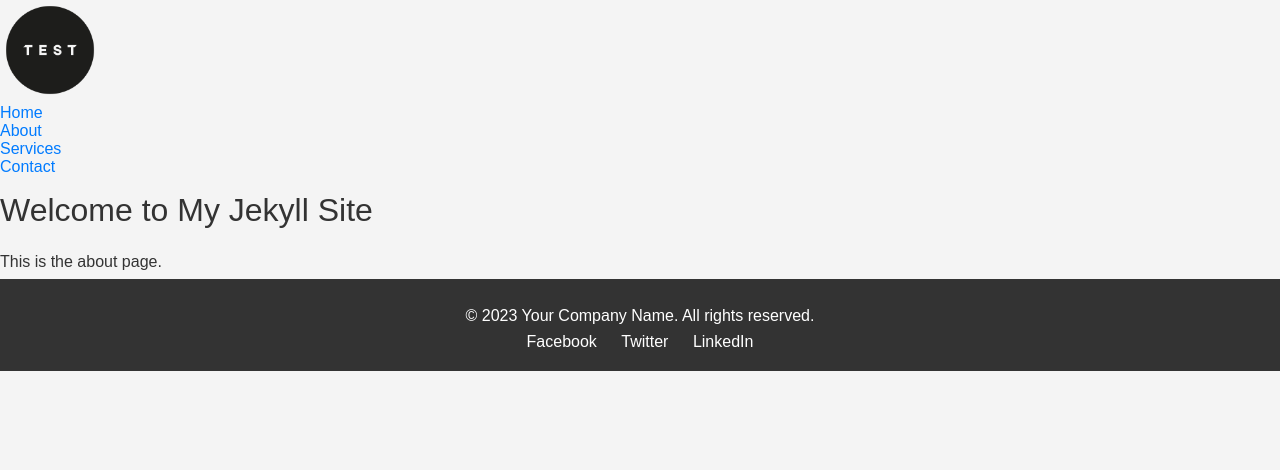
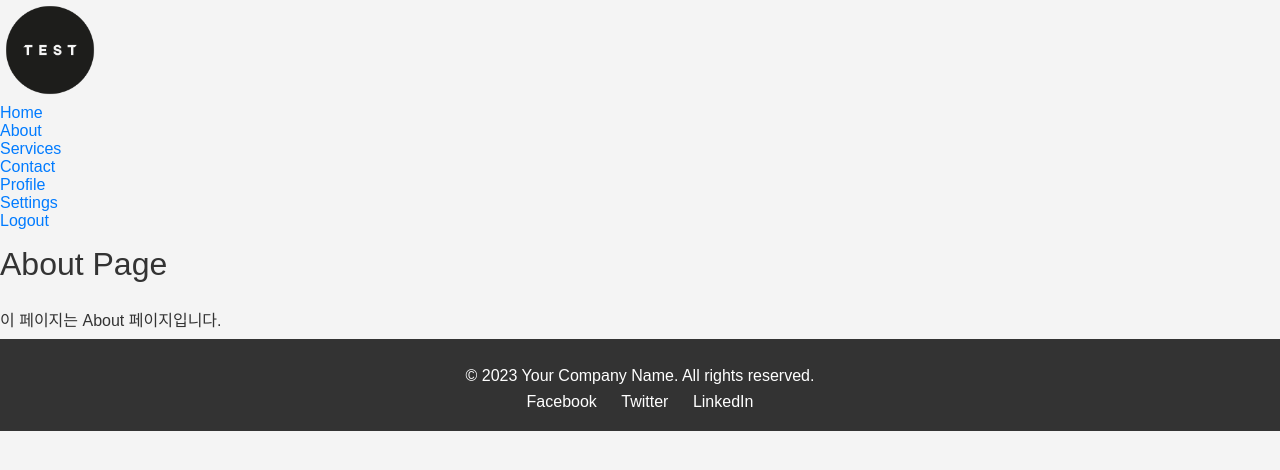
Before and after one commit to currentJob/currentJob.github.io, a Jekyll site: the page built from pages/about.md, in a window 1280 px wide. Shown: the top 470 px of the page. Built offline with Jekyll 4.4.1, drawn with Linux system fonts in a browser that asks for light colours.

Commit message:
🎉 Add sidebar navigation and update about page content

```diff
--- a/_includes/header.html
+++ b/_includes/header.html
@@ -22,3 +22,10 @@
     </div>
 </body>
 </html>
+<div class="sidebar">
+    <ul>
+        <li><a href="/profile/">Profile</a></li>
+        <li><a href="/settings/">Settings</a></li>
+        <li><a href="/logout/">Logout</a></li>
+    </ul>
+</div>
--- a/pages/about.md
+++ b/pages/about.md
@@ -4,6 +4,5 @@ title: "About"
 permalink: /about/
 ---
 
-
-<h1>Welcome to My Jekyll Site</h1>
-<p>This is the about page.</p>
+# About Page
+이 페이지는 About 페이지입니다.
```
